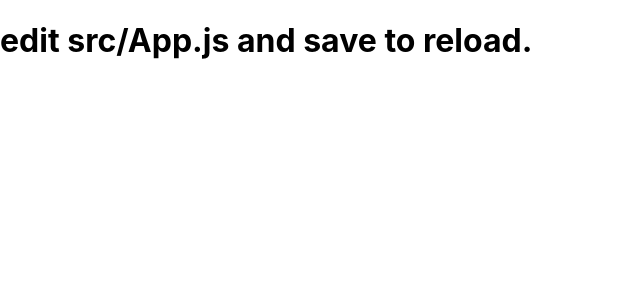
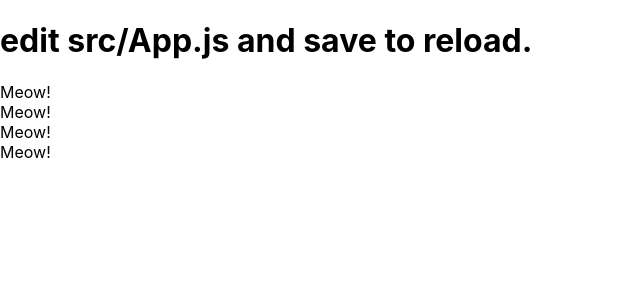
Before and after one commit to Yosshii001/react-redux-crud-application, a React (Create React App) app: page / in a window 1280 px wide. Shown: the top 300 px of the page, without its empty margins (0-640 px from the left). Built offline with nearby package versions, Linux system fonts and the light colour scheme.

Commit message:
create class components and function components

```diff
--- a/src/App.js
+++ b/src/App.js
@@ -3,8 +3,16 @@ function App() {
   return (
   <React.Fragment>
     <h1>edit src/App.js and save to reload.</h1>
+    <Cat />
+    <Cat />
+    <Cat />
+    <Cat />
   </React.Fragment>
   );
 }
 
+const Cat = () => {
+  return <div>Meow!</div>
+}
+
 export default App;
```
